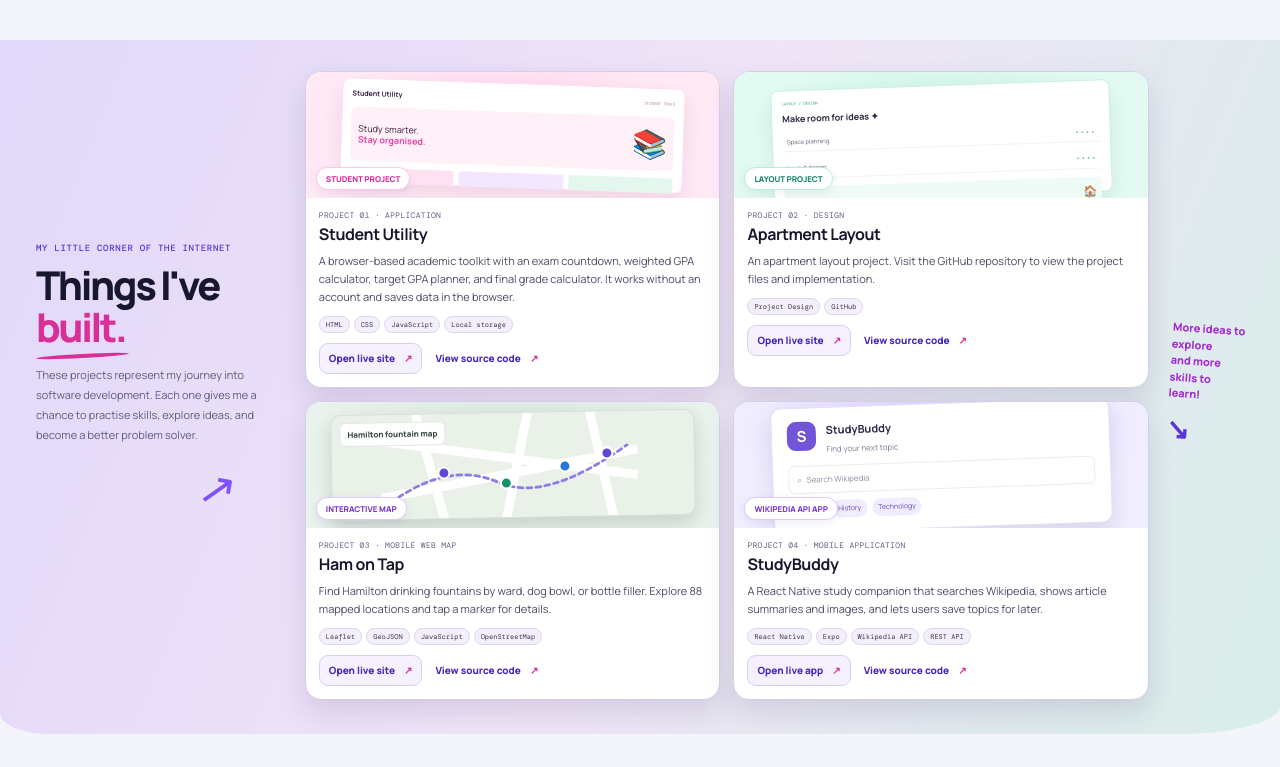
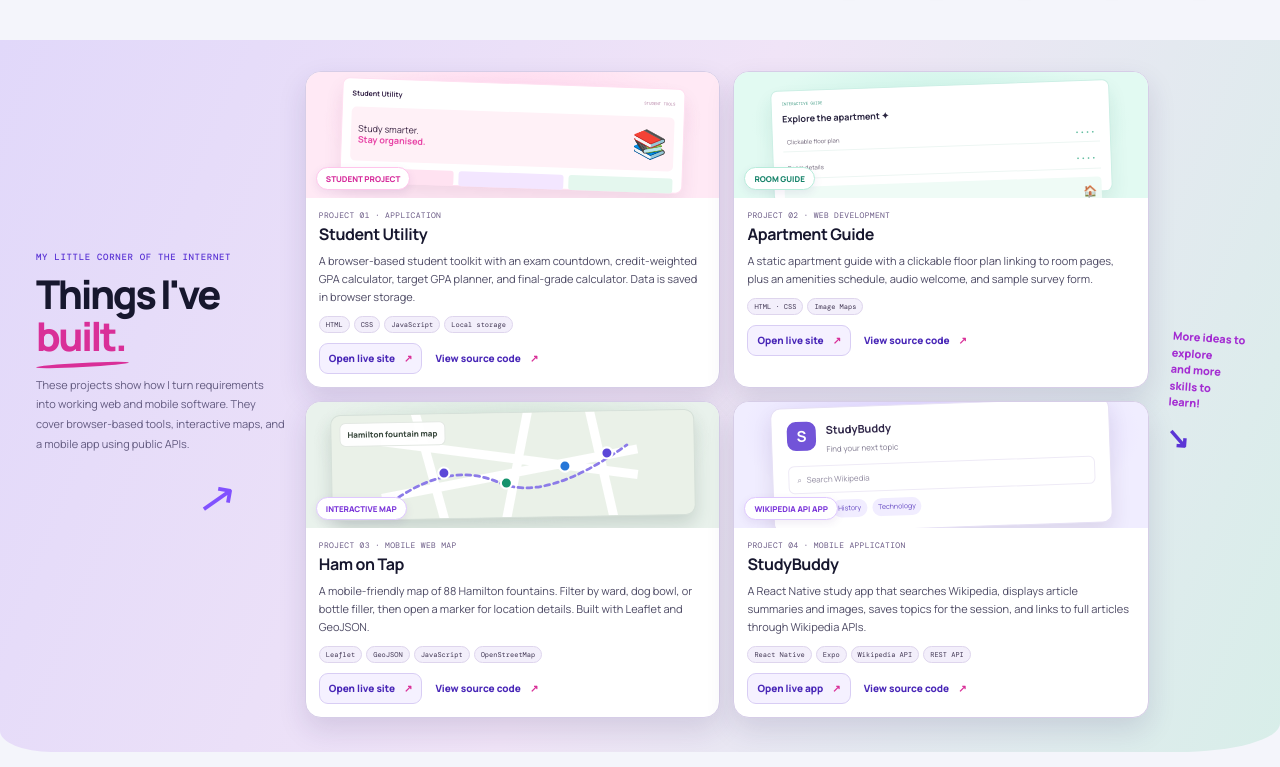
Before and after one commit to Bidhyanshu/Portfolio-Website, a plain HTML site: page index.html in a window 1280 px wide. Shown: the part 558-1325 px from the top of the page. Drawn offline with nearby package versions, Linux system fonts and the light colour scheme.

Commit message:
Strengthen portfolio project descriptions

```diff
--- a/index.html
+++ b/index.html
@@ -153,9 +153,7 @@
           <p class="eyebrow">MY LITTLE CORNER OF THE INTERNET</p>
           <h2>Things I've<br><span>built.</span></h2>
           <p>
-            These projects represent my journey into software development.
-            Each one gives me a chance to practise skills, explore ideas,
-            and become a better problem solver.
+            These projects show how I turn requirements into working web and mobile software. They cover browser-based tools, interactive maps, and a mobile app using public APIs.
           </p>
           <div class="drawn-arrow" aria-hidden="true">↗</div>
         </div>
@@ -189,7 +187,7 @@
               <h3>Student Utility</h3>
 
               <p>
-                A browser-based academic toolkit with an exam countdown, weighted GPA calculator, target GPA planner, and final grade calculator. It works without an account and saves data in the browser.
+                A browser-based student toolkit with an exam countdown, credit-weighted GPA calculator, target GPA planner, and final-grade calculator. Data is saved in browser storage.
               </p>
 
               <div class="project-tags">
@@ -215,38 +213,37 @@
             <div class="project-preview preview-salon">
               <div class="salon-mock">
                 <div class="salon-heading">
-                  <span>LAYOUT / DESIGN</span>
-                  <b>Make room for ideas ✦</b>
+                  <span>INTERACTIVE GUIDE</span>
+                  <b>Explore the apartment ✦</b>
                 </div>
 
                 <div class="salon-service">
-                  <span>Space planning</span><b>••••</b>
+                  <span>Clickable floor plan</span><b>••••</b>
                 </div>
 
                 <div class="salon-service">
-                  <span>Layout design</span><b>••••</b>
+                  <span>Room details</span><b>••••</b>
                 </div>
 
                 <div class="salon-total">
-                  <span>PROJECT</span><b>🏠</b>
+                  <span>5 ROOMS</span><b>🏠</b>
                 </div>
               </div>
 
-              <span class="project-pill pill-mint">LAYOUT PROJECT</span>
+              <span class="project-pill pill-mint">ROOM GUIDE</span>
             </div>
 
             <div class="project-body">
-              <p class="project-kicker">PROJECT 02 · DESIGN</p>
-              <h3>Apartment Layout</h3>
+              <p class="project-kicker">PROJECT 02 · WEB DEVELOPMENT</p>
+              <h3>Apartment Guide</h3>
 
               <p>
-                An apartment layout project. Visit the GitHub repository
-                to view the project files and implementation.
+                A static apartment guide with a clickable floor plan linking to room pages, plus an amenities schedule, audio welcome, and sample survey form.
               </p>
 
               <div class="project-tags">
-                <span>Project Design</span>
-                <span>GitHub</span>
+                <span>HTML · CSS</span>
+                <span>Image Maps</span>
               </div>
               <div class="project-actions">
                 <a class="project-link project-live-link" href="https://bidhyanshu.github.io/Apartment-Project/" target="_blank" rel="noopener noreferrer">
@@ -279,7 +276,7 @@
             <div class="project-body">
               <p class="project-kicker">PROJECT 03 · MOBILE WEB MAP</p>
               <h3>Ham on Tap</h3>
-              <p>Find Hamilton drinking fountains by ward, dog bowl, or bottle filler. Explore 88 mapped locations and tap a marker for details.</p>
+              <p>A mobile-friendly map of 88 Hamilton fountains. Filter by ward, dog bowl, or bottle filler, then open a marker for location details. Built with Leaflet and GeoJSON.</p>
               <div class="project-tags">
                 <span>Leaflet</span>
                 <span>GeoJSON</span>
@@ -311,7 +308,7 @@
             <div class="project-body">
               <p class="project-kicker">PROJECT 04 · MOBILE APPLICATION</p>
               <h3>StudyBuddy</h3>
-              <p>A React Native study companion that searches Wikipedia, shows article summaries and images, and lets users save topics for later.</p>
+              <p>A React Native study app that searches Wikipedia, displays article summaries and images, saves topics for the session, and links to full articles through Wikipedia APIs.</p>
               <div class="project-tags">
                 <span>React Native</span>
                 <span>Expo</span>
```
